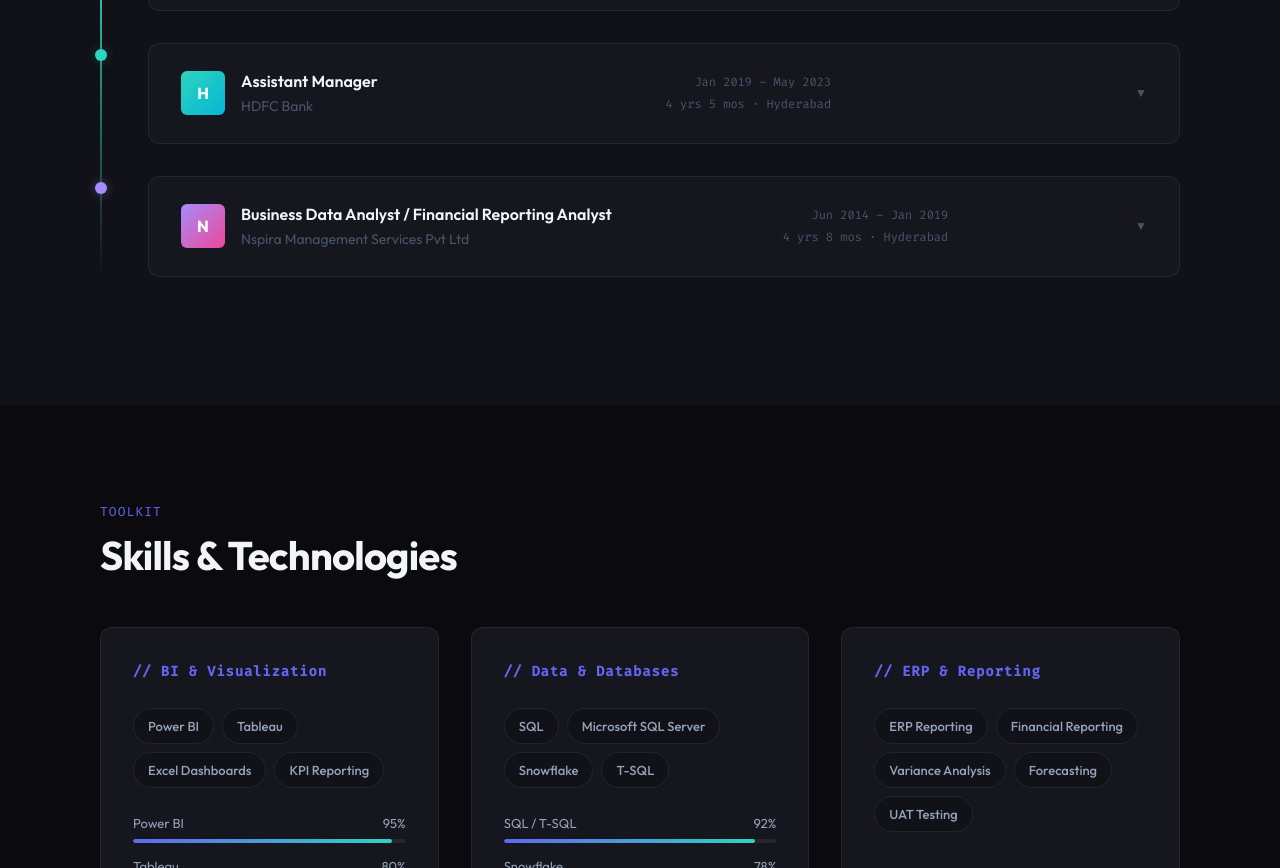
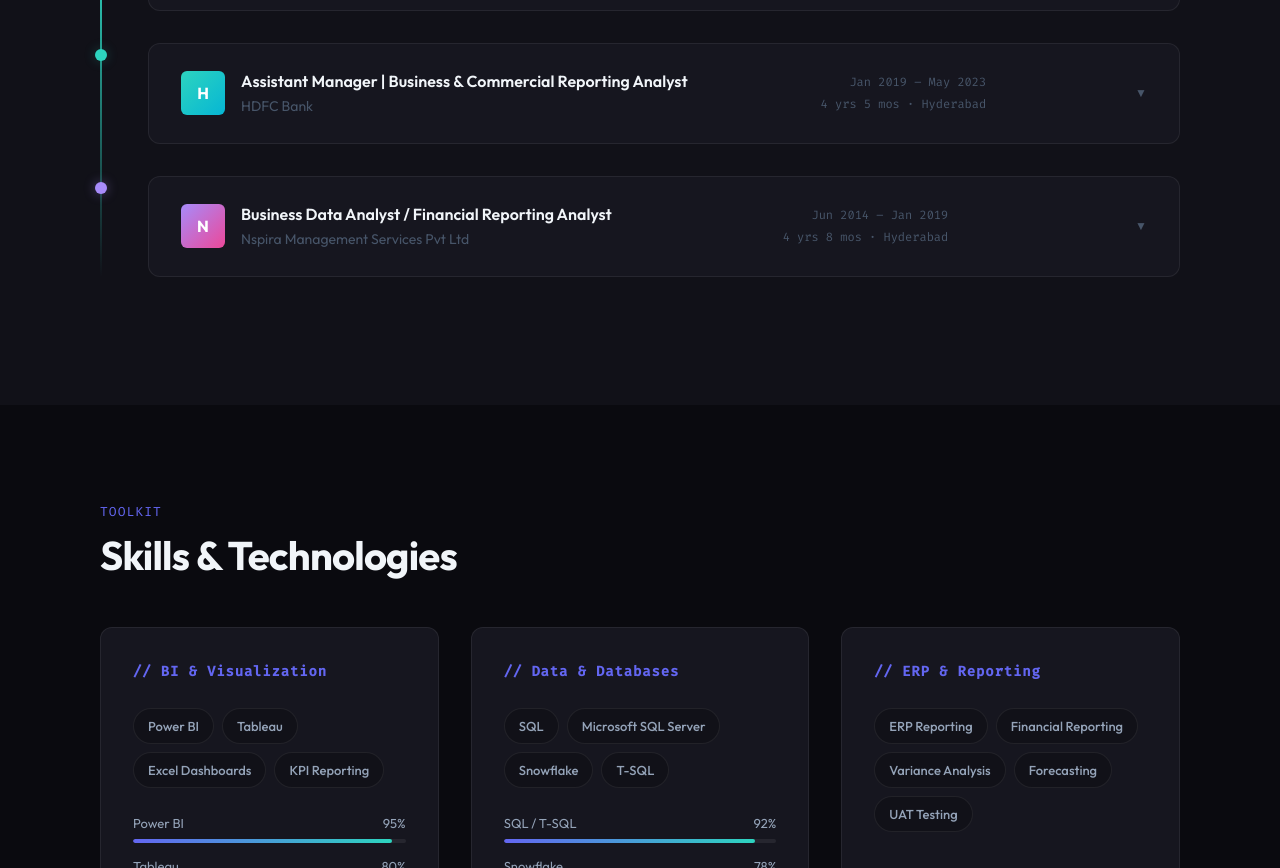
Before and after one commit to hotenaveen-a11y/naveen-portfolio, a plain HTML site: page index.html in a window 1280 px wide. Shown: the part 2648-3516 px from the top of the page. Drawn offline with Linux system fonts and the light colour scheme.

Commit message:
Update HDFC Bank Job Title

```diff
--- a/index.html
+++ b/index.html
@@ -549,7 +549,7 @@ footer span{color:var(--accent)}
             <div class="tl-company-info">
               <div class="company-avatar" style="background:linear-gradient(135deg,#2dd4bf,#06b6d4)">H</div>
               <div>
-                <div class="tl-role">Assistant Manager</div>
+                <div class="tl-role">Assistant Manager | Business &amp; Commercial Reporting Analyst</div>
                 <div class="tl-company">HDFC Bank</div>
               </div>
             </div>
```
